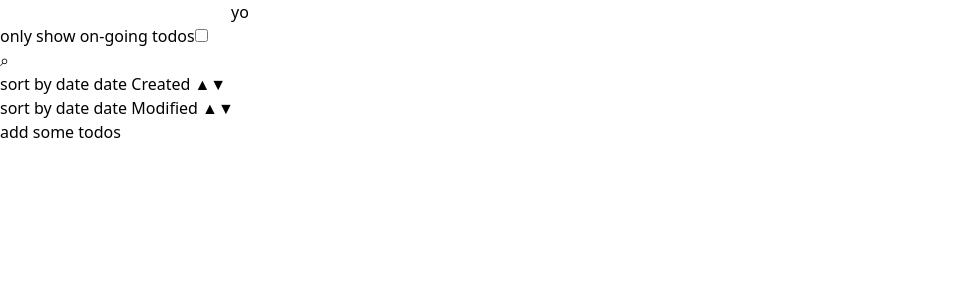
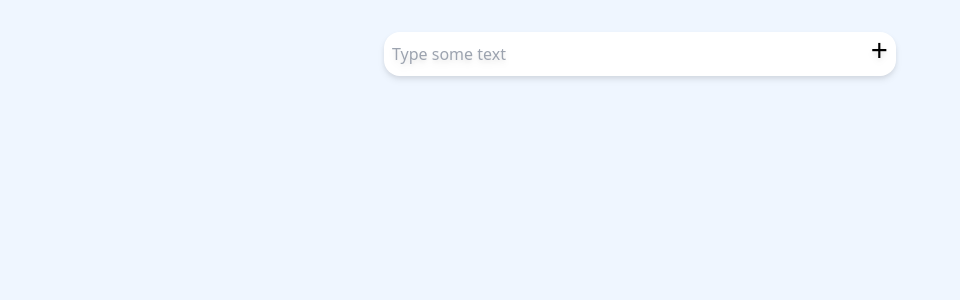
Before and after one commit to Rezaraki/to-do-list, a React (Create React App) app: page / in a window 1280 px wide. Shown: the top 300 px of the page, without its empty margins (0-960 px from the left). Built offline with nearby package versions, Linux system fonts and the light colour scheme.

Commit message:
beautified

```diff
--- a/src/App.js
+++ b/src/App.js
@@ -1,20 +1,17 @@
 
-import { useReducer } from 'react';
+
 import './App.css';
 import TodoContainer from './components/TodoContainer';
-import TodoContext from './contexts/TodoContexts';
+
 
 
 function App() {
-
+  // when faced with lots of todos back ground color doesnt continue
   return (
-    <>
-      {/* <DesktopNavBar /> */}
-
+    <div className=' h-screen bg-blue-50 border-box'>
       <TodoContainer />
-
-    </>
-  );
+    </div>
+  )
 }
 
 export default App;
--- a/src/components/Button.js
+++ b/src/components/Button.js
@@ -1,6 +1,6 @@
-const Button = ({ text, func, payload }) => {
+const Button = ({ text, func, payload, styles }) => {
     return (
-        <button onClick={() => { return func(payload) }} >{text}</button>
+        <button className={styles} onClick={() => { return func(payload) }} >{text}</button>
     );
 }
 
--- a/src/components/FeaturesBar.js
+++ b/src/components/FeaturesBar.js
@@ -1,37 +1,43 @@
 import { useContext, useState } from "react";
 import FeaturesContetxt from "../contexts/FeaturesContetxt";
+import Button from "./Button";
 
 const FeaturesBar = () => {
     const [searchToggle, setSearchToggle] = useState(false)
-    const [dateCreatedToggle, setDateCreatedToggle] = useState(['▼', '▲', false])
-    const [dateModifiedToggle, setDateModifiedToggle] = useState(['▼', '▲', false])
 
     // search filter
     const [FeaturesData, featuresDispatcher, FEATURE_COMMANDS] = useContext(FeaturesContetxt)
     const submitFunc = e => { setSearchToggle(searchToggle ^ true); featuresDispatcher({ type: FEATURE_COMMANDS.SEARCH, event: e }) }
 
-    return (<div>
+    return (
+
+        <div className=" shadow-inner border-y pt-1 pb-[0.32em] border-blue-50  grid gap-1 grid-cols-[minmax(max-content,1fr)_max-content_minmax(max-content,1fr)] ">
+            {/* sort*/}
+            <div className="flex justify-between  ">
+                <span className="text-gray-700">sort by:</span>
+                <Button text={'date created'} func={featuresDispatcher} payload={{ type: FEATURE_COMMANDS.SORT_DATE_CREATED }} styles={'mx-2 '} />
+
+                <Button text={'date modified'} func={featuresDispatcher} payload={{ type: FEATURE_COMMANDS.SORT_DATE_MODIFIED }} styles={''} />
+
+
+            </div>
             {/* done-checkbox */}
-        <div>
+            <div className=" border-x-2 border-blue-100 px-1 " >
                 <form onChange={e => { featuresDispatcher({ type: FEATURE_COMMANDS.JUST_ON_GOING }) }} >
-                <label htmlFor="done-checkbox">only show on-going todos</label>
-                <input type="checkbox" id="done-checkbox" />
+                    <label htmlFor="done-checkbox">just on-going </label>
+                    <input className='align-middle' type="checkbox" id="done-checkbox" />
                 </form>
             </div>
+
+
             {/* search box */}
-        <div>
-            {searchToggle ? <form onSubmit={e => submitFunc(e)}>
-                <button >⌕</button>
-                <input type="text" />
-            </form> : <button onClick={e => setSearchToggle(searchToggle ^ true)} >⌕</button>}
+            <div className="">
+                {searchToggle ? <form className="flex-shrink-0  " onSubmit={e => submitFunc(e)}><button className="text-gray-700" >⌕</button><input className="border-box border-b ml-1 " type="text" placeholder="..." /></form> : <button className="text-gray-700" onClick={e => setSearchToggle(searchToggle ^ true)} >⌕</button>}
             </div>
-        {/* sort*/}
-        <div>
-            <button onClick={() => featuresDispatcher({ type: FEATURE_COMMANDS.SORT_DATE_CREATED })}>sort by date date Created ▲▼</button><br />
-            <button onClick={() => featuresDispatcher({ type: FEATURE_COMMANDS.SORT_DATE_MODIFIED })}>sort by date date Modified ▲▼</button>
-            {/* <button>sort by date dateModified ▲▼</button> */}
+
         </div>
-    </div >);
+
+    );
 }
 
 export default FeaturesBar;
--- a/src/components/Todo.js
+++ b/src/components/Todo.js
@@ -15,19 +15,25 @@ const Todo = ({ data: [todoDispatcher, DISPATCH_COMMANDS], todo: { todoText, key
 
     return (
 
-        <div key={key}>
+        <div key={key} className='w-full border-2 flex justify-between my-2 p-4 rounded-md '>
             {/* show todo text, when edit clicked show input for changing the todotext */}
+            <div className="flex-grow-0 ">
+                {/* todo text */}
+                {editToggle ? <p className={` inline-block break-all ${isDone ? 'text-gray-500 line-through' : undefined}`}>{todoText} </p> : <form onSubmit={e => submitFunc(e)}>
+                    <input type="text" className="edit-input" /> <button>submit</button>
+                </form>
+                }
+            </div>
+            {/* done, edit, delete */}
+            <div className="flex-shrink-0">
+                <input type='checkbox' className='align-middle' key={`checkbox${key}`} onClick={e => todoDispatcher({ type: DISPATCH_COMMANDS.DONE, keys: key, event: e })} />
+                {/* edit */}
+                <Button text='edit' key={'edit' + key} func={() => setEditToggle(false)} payload={true} styles={'mx-2'} />
+                {/* delete */}
+                <Button text='delete' key={'delete' + key} func={todoDispatcher} payload={{ keys: key, type: DISPATCH_COMMANDS.DELETE }} />
 
-            {editToggle ? <span className={isDone ? 'text-gray-500 line-through' : undefined}>{todoText} </span> : <form onSubmit={e => submitFunc(e)}>
-                <input type="text" className="edit-input" /> <button>submit</button>
-            </form>
-            }
 
-            <input type='checkbox' key={`checkbox${key}`} onClick={e => todoDispatcher({ type: DISPATCH_COMMANDS.DONE, keys: key, event: e })} />
-            <Button text='delete' key={'delete' + key} func={todoDispatcher} payload={{ keys: key, type: DISPATCH_COMMANDS.DELETE }} />
-
-            <Button text='edit' key={'edit' + key} func={() => setEditToggle(false)} payload={true} />
-
+            </div>
 
 
 
--- a/src/components/TodoContainer.js
+++ b/src/components/TodoContainer.js
@@ -12,8 +12,8 @@ import TodoList from "./TodoList";
 // use constext                     ✓
 // adding filter by done or not     ✓
 // adding search                    ✓
-// sort 😭
-// beautifing the App
+// sort                             ✓
+// beautifing the App               ✓
 // finding a solution for backend
 const DISPATCH_COMMANDS = {
     GET_INPUT: 'GET_INPUT',
@@ -110,8 +110,9 @@ const featuresReducer = (featureState, featureAction) => {
         case FEATURE_COMMANDS.SEARCH:
             featureAction.event.preventDefault();
             let searchText = featureAction.event.target.children[1].value
-            if (searchText) return { ...featureState, searchValue: searchText }
+            if (searchText) { return { ...featureState, searchValue: searchText } }
             return featureState
+
 
 
         case FEATURE_COMMANDS.JUST_ON_GOING:
@@ -144,12 +145,12 @@ const TodoContainer = () => {
 
 
     return (
-        <div className="todo-container">
-            <div className="todo-second-container">
+        <div className="w-full flex justify-center  ">
+            <div className="w-2/5 bg-white mt-8 rounded-2xl drop-shadow-md px-2 ">
                 <FeaturesContetxt.Provider value={[FeaturesData, featuresDispatcher, FEATURE_COMMANDS]}>
                     <TodoContext.Provider value={[todos, todoDispatcher, DISPATCH_COMMANDS]}>
                         <TodoInput />
-                        <FeaturesBar />
+                        {todos[0] ? <FeaturesBar /> : undefined}
                         <TodoList />
                     </TodoContext.Provider>
                 </FeaturesContetxt.Provider>
--- a/src/components/TodoInput.js
+++ b/src/components/TodoInput.js
@@ -14,10 +14,12 @@ const TodoInput = () => {
     )
 
     return (
-        <form ref={inputRef} onSubmit={e => todoDispatcher({ event: e, type: DISPATCH_COMMANDS.GET_INPUT })}>
-            <input type='text' />
-            <button>yo</button>
-        </form>
+        <div className="w-full drop-shadow-md   ">
+            <form className="w-full flex bg-transparent " ref={inputRef} onSubmit={e => todoDispatcher({ event: e, type: DISPATCH_COMMANDS.GET_INPUT })}>
+                <input type='text' placeholder="Type some text" className="w-full outline-none bg-transparent " />
+                <button className="text-3xl  pb-2 ">+</button>
+            </form>
+        </div>
     );
 }
 
--- a/src/components/TodoList.js
+++ b/src/components/TodoList.js
@@ -17,17 +17,17 @@ const TodoList = () => {
     // const Sorter = () => { }
 
 
-    if (todosToShow[0]) {
     // only on-going todos
     if (FeaturesData.onlyOngoing) {
         const onlyOngoingTodos = todosToShow.filter(todo => todo.isDone === false)
         todosToShow = onlyOngoingTodos
     }
-        //  search
+    //  search buuuuuug nothing happens ehwn search term is empty
     if (FeaturesData.searchValue) {
         const searchedTodos = filterBySearchValue(todosToShow)
+        // console.log(todosToShow)
         todosToShow = searchedTodos
-
+        // console.log(todosToShow)
     }
     // Sort
     // by dateCreated === key
@@ -57,8 +57,6 @@ const TodoList = () => {
 
     return mapFunc(todosToShow)
 
-    } else {
-        return <div  > add some todos</div>
-    }
+
 }
 export default TodoList;
```
Lines whose indentation alone changed are shown as unchanged.
